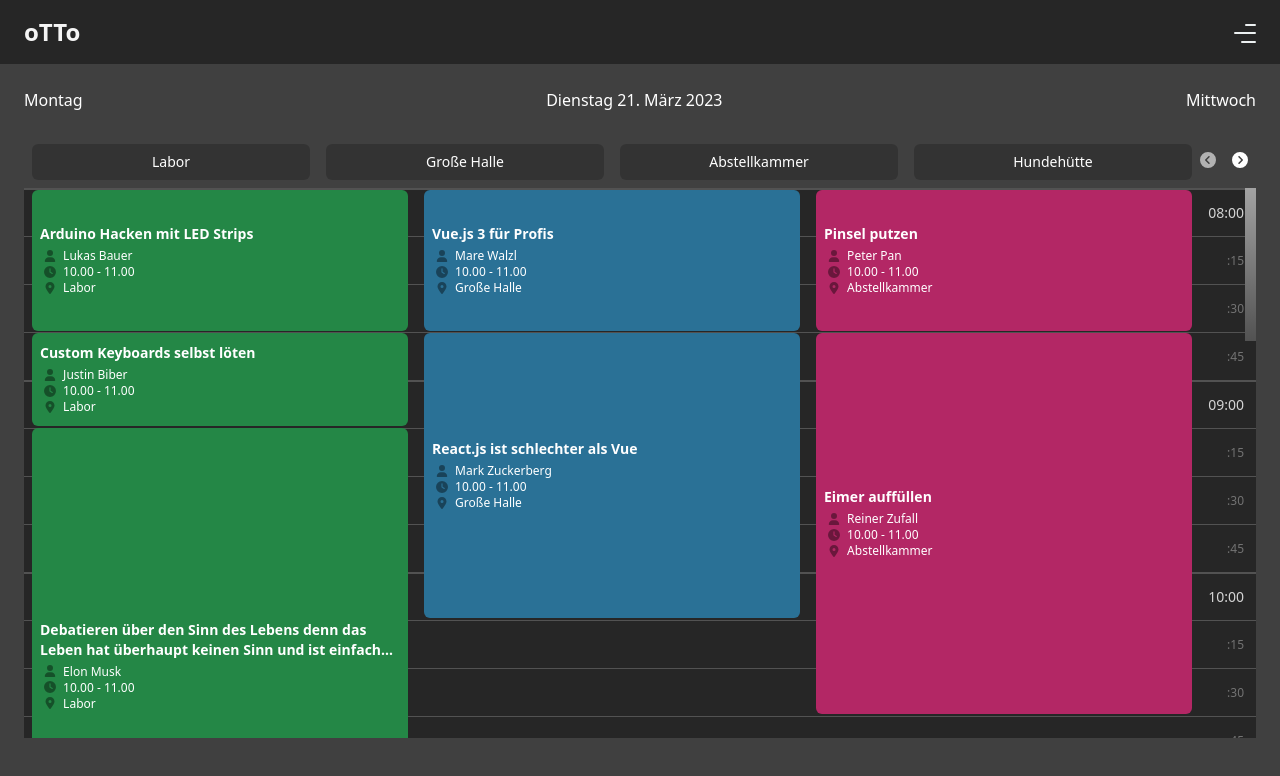
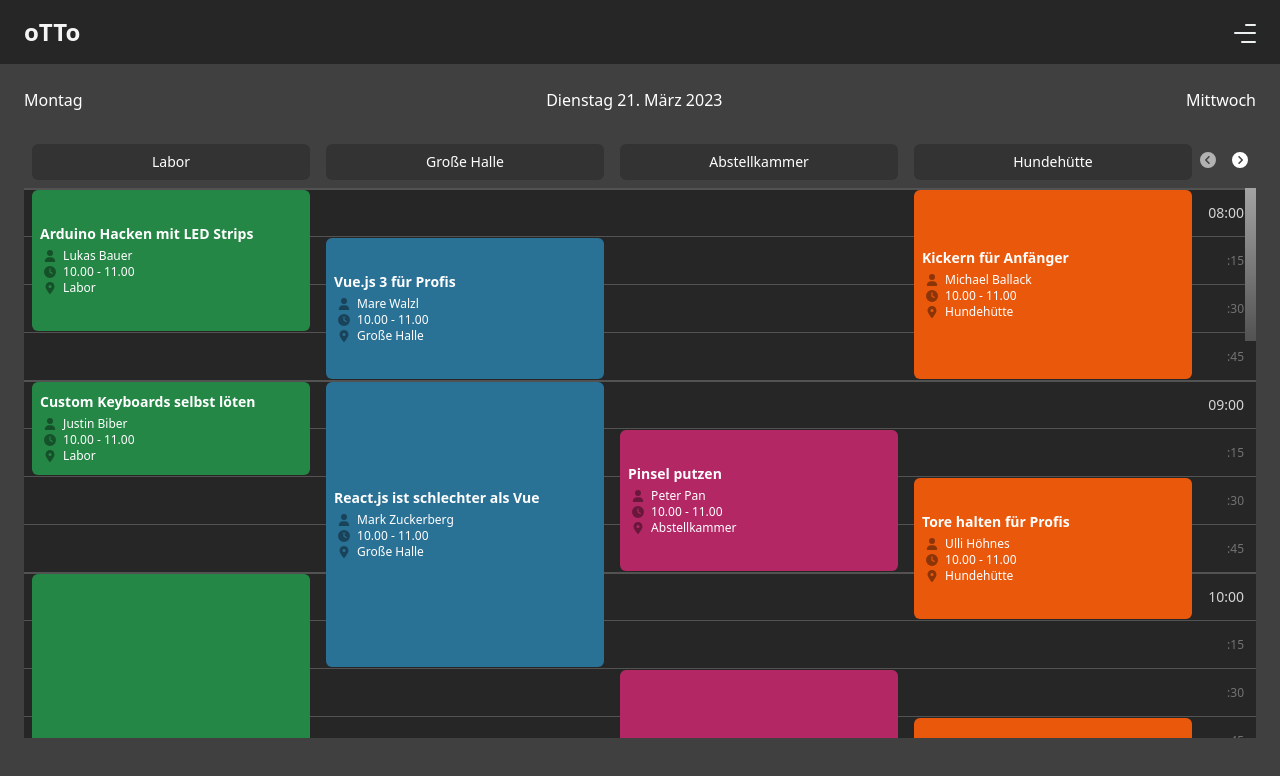
Before and after one commit to mayflower/oTTo, a Vue app in the folder packages/frontend/: page / in a window 1280 px wide. Shown: the top 776 px of the page. Built offline with nearby package versions, Linux system fonts and the light colour scheme.

Commit message:
add styling for swiper

```diff
--- a/packages/frontend/src/components/CarouselComponent.vue
+++ b/packages/frontend/src/components/CarouselComponent.vue
@@ -1,11 +1,6 @@
 <template>
   <swiper
-    :slides-per-view="4"
-    :breakpoints="{
-      768: {
-        slidesPerView: 3
-      }
-    }"
+    :slides-per-view="roomsDisplayed"
     :navigation="true"
     @slide-change="onSlideChange"
   >
@@ -16,9 +11,7 @@
 <script setup lang="ts">
 import { Swiper } from 'swiper/vue'
 
-// const onProgress = (e: any) => {
-//   const [swiper, progress] = e.detail
-// }
+defineProps(['roomsDisplayed'])
 
 const onSlideChange = (e: any) => {
   console.log('slide changed')
--- a/packages/frontend/src/views/TimeTableView.vue
+++ b/packages/frontend/src/views/TimeTableView.vue
@@ -53,12 +53,12 @@
       <div class="relative ml-3" v-resize="onTimelineResize">
         <TimelineComponent :start="timelineStart" :end="timelineEnd" />
 
-        <div class="absolute w-full flex pr-14 top-0">
-          <CarouselComponent class=" w-full pr-14 top-0">
-            <swiper-slide v-for="room in rooms" :key="room.name">
-              <div class="relative px-2 w-full h-full">
+        <div class="absolute w-full flex pr-14 top-0 h-full">
+          <CarouselComponent :rooms-displayed="roomsDisplayed" class="w-full pr-14 top-0">
+            <swiper-slide v-for="room in rooms" :key="room.name" class="px-2">
+              <div class="relative w-full h-full">
                 <TimetableSlotComponent
-                  class="w-full bg-red-500 p-2 rounded-md mt-0.5"
+                  class="w-full bg-red-500 p-2 rounded-md mt-0.5 absolute"
                   :style="{
                     height: session.duration * 3 - 0.2 + 'rem',
                     top: session.start * 3 + 'rem',
```
